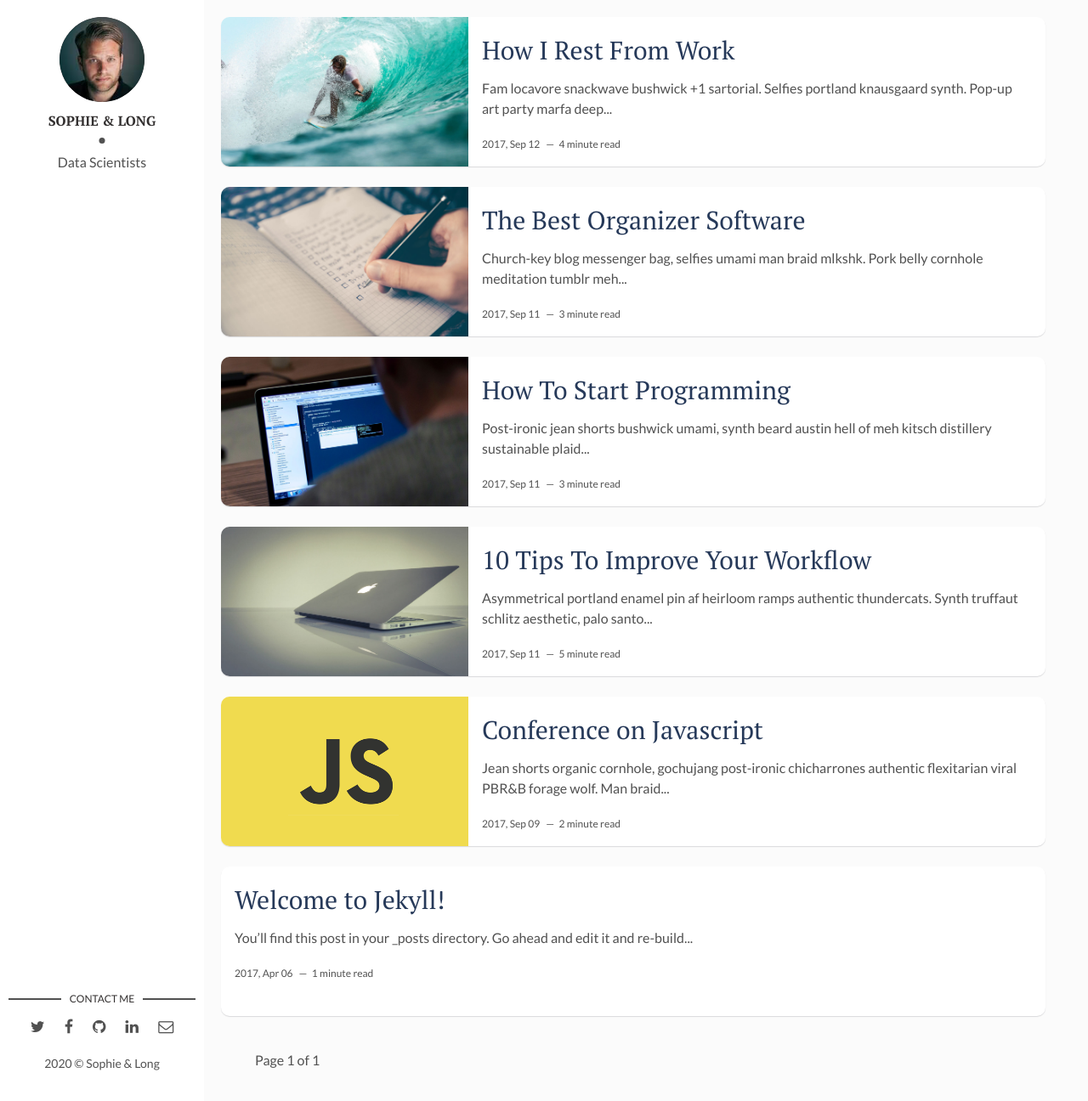
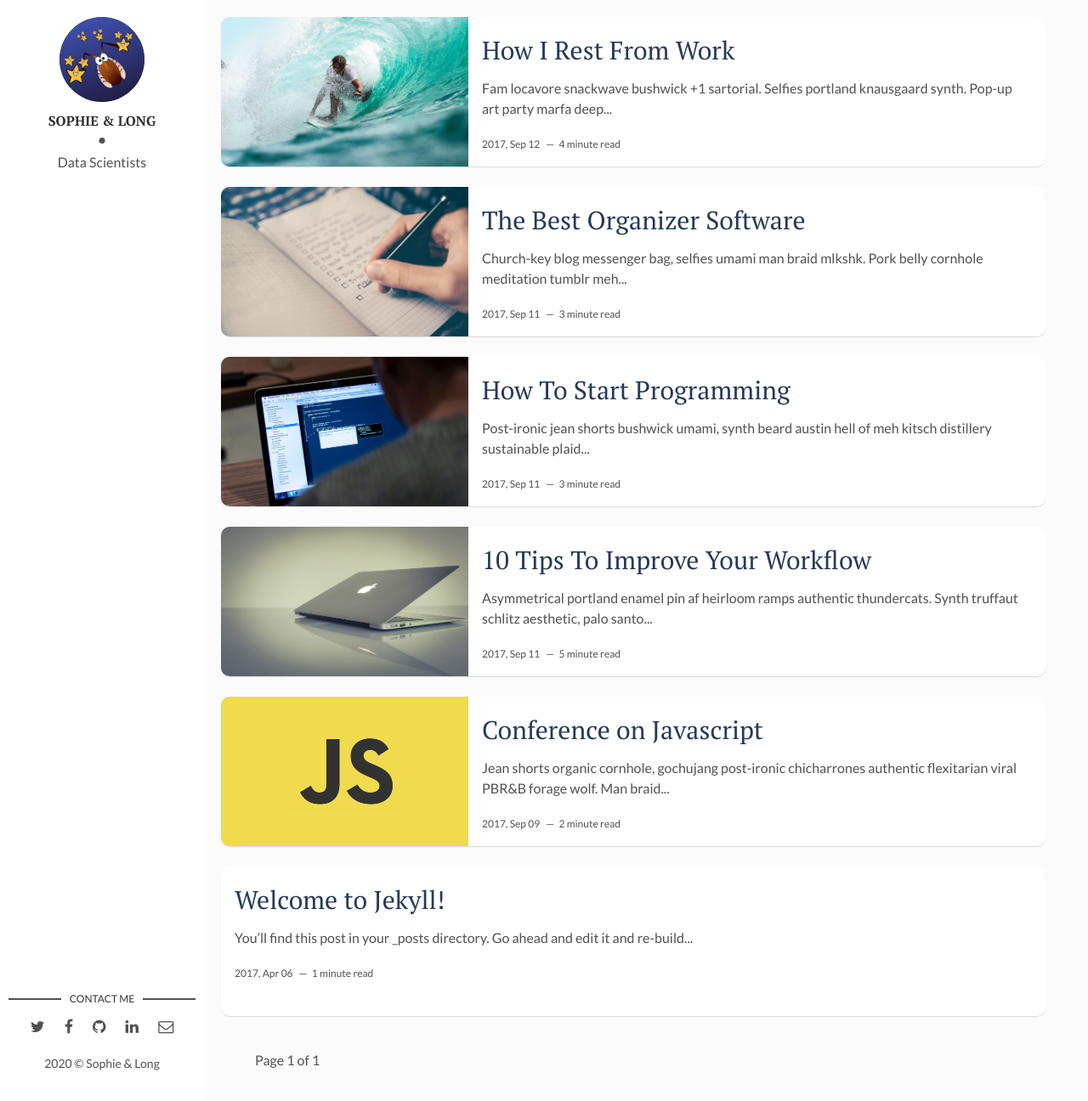
Before and after one commit to import-podcast/import-podcast.github.io, a Jekyll site: the page built from index.html, in a window 1280 px wide and 1296 px high. Shown: the whole window at 85% size. Built offline with Jekyll 4.4.1, drawn with Linux system fonts in a browser that asks for light colours; the list of posts is cut into pages by our own code.

Commit message:
add: logo pic + modified config file for picture

```diff
--- a/_config.yml
+++ b/_config.yml
@@ -10,7 +10,7 @@ site-twitter: #if your site has a twitter account, enter it here
 
 # Author Settings
 author: Sophie & Long # add your name
-author-img: david-freeman.jpg # add your photo
+author-img: logo_trial.png # add your photo
 about-author: Data Scientists # add description
 social-twitter: # add your Twitter handle
 social-facebook: # add your Facebook handle
```
Also changed, not shown: assets/img/logo_trial.png (added).
